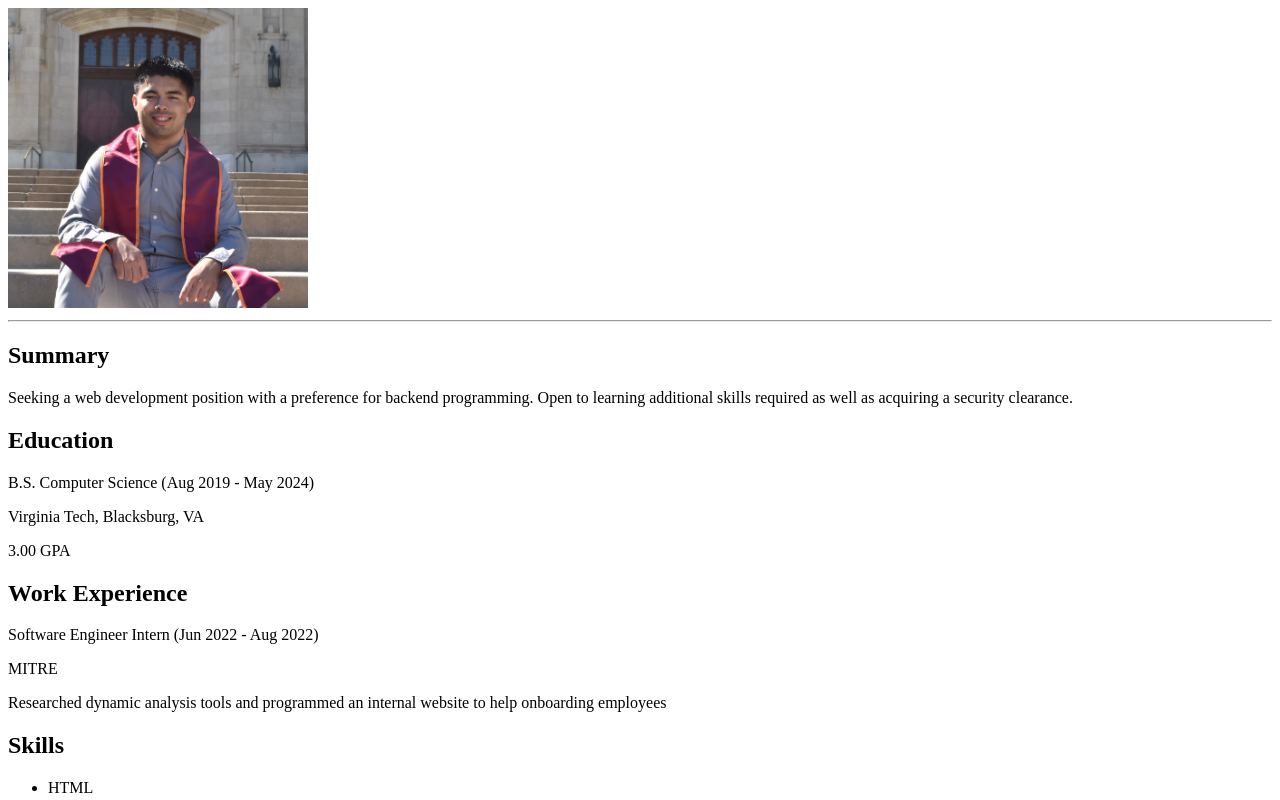
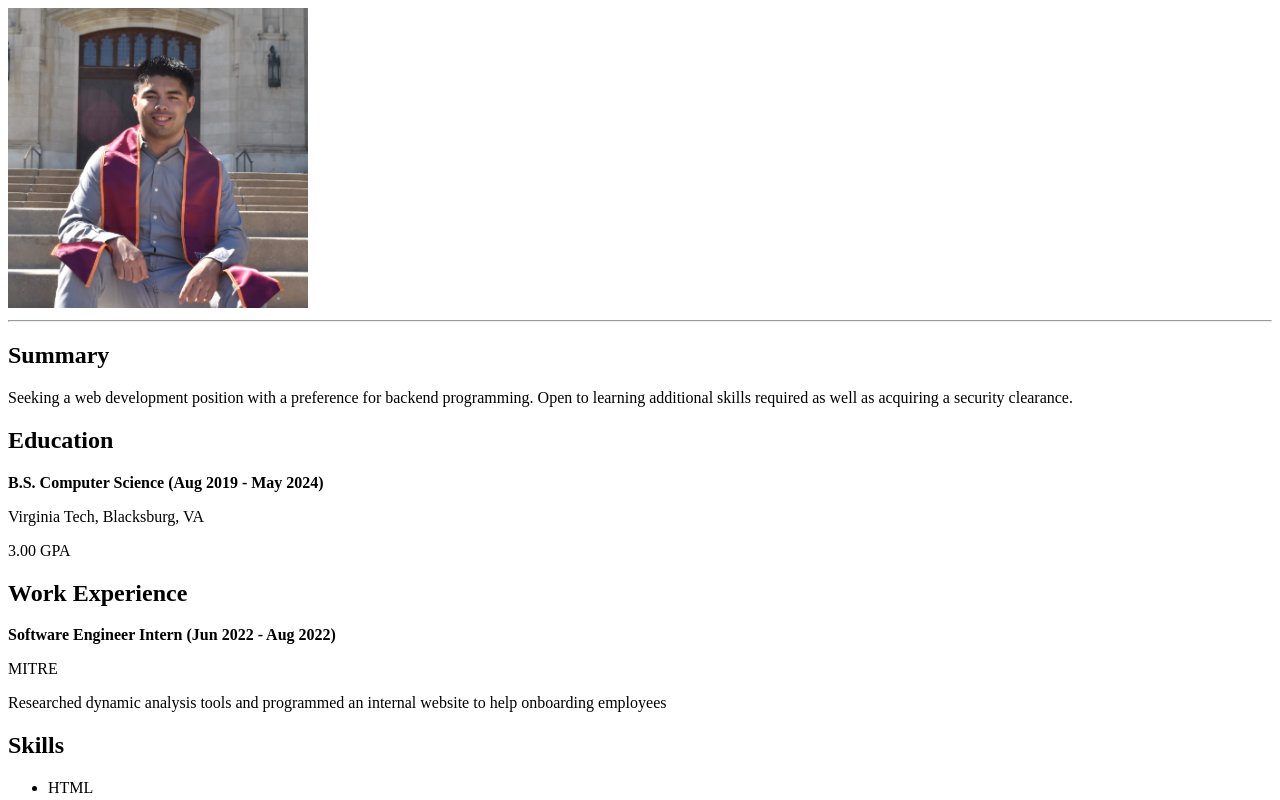
Before and after one commit to dmjimeno0105/online-resume, a plain HTML site: page index.html in a window 1280 px wide. Shown: the top 800 px of the page. Drawn offline with Linux system fonts and the light colour scheme.

Commit message:
added bold tags

```diff
--- a/index.html
+++ b/index.html
@@ -18,11 +18,11 @@
       Open to learning additional skills required as well as acquiring a security clearance.
     </p>
     <h2>Education</h2>
-    <p>B.S. Computer Science (Aug 2019 - May 2024)</p>
+    <p><b>B.S. Computer Science (Aug 2019 - May 2024)</b></p>
     <p>Virginia Tech, Blacksburg, VA</p>
     <p>3.00 GPA</p>
     <h2>Work Experience</h2>
-    <p>Software Engineer Intern (Jun 2022 - Aug 2022)</p>
+    <p><b>Software Engineer Intern (Jun 2022 - Aug 2022)</b></p>
     <p>MITRE</p>
     <p>Researched dynamic analysis tools and programmed an internal website to help onboarding employees</p>
     <h2>Skills</h2>
```
